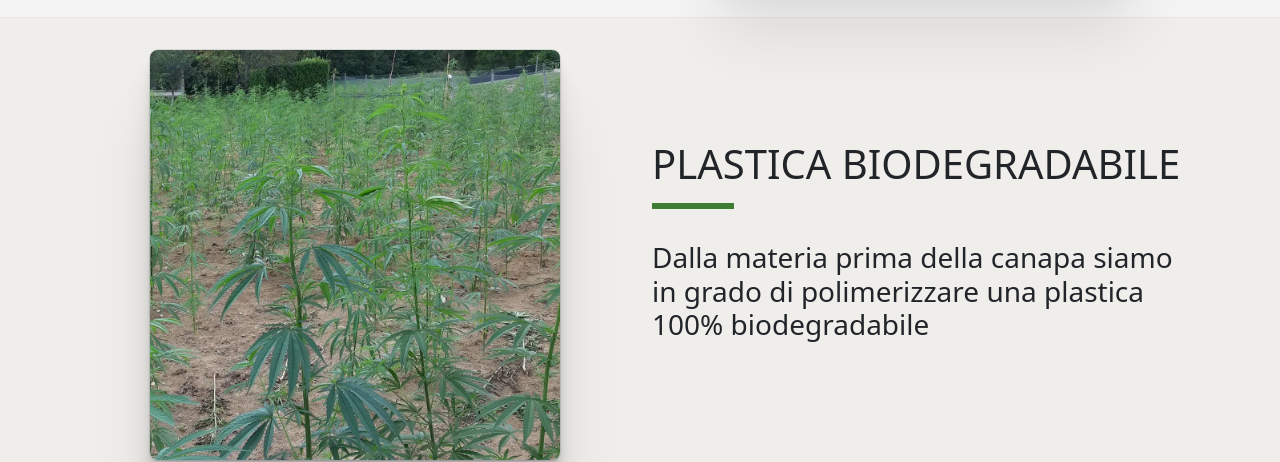
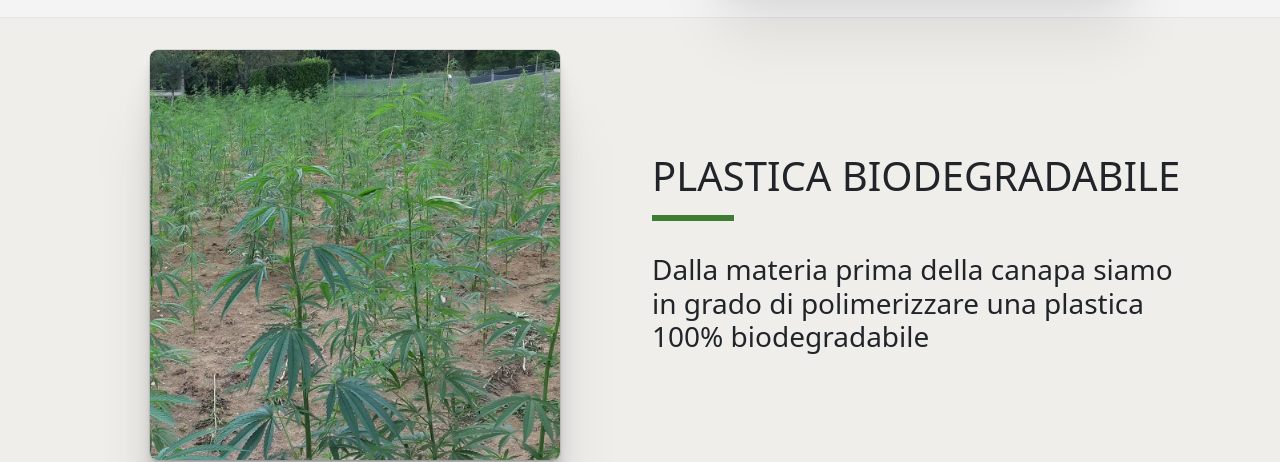
Before and after one commit to mattia-m1/mattia-m1.github.io, a plain HTML site: page index.html in a window 1280 px wide. Shown: the part 980-1442 px from the top of the page. Drawn offline with nearby package versions, Linux system fonts and the light colour scheme.

Commit message:
Update index.html

```diff
--- a/index.html
+++ b/index.html
@@ -59,7 +59,7 @@
         <center><img src="img/hemp bioplastic.webp" class="img-homepage" alt="Responsive image"></center>
     </div>
     <div class="col-md-6">
-      <div class="textcol-1">
+      <div class="textcol-1"><br>
       <h1>PLASTICA BIODEGRADABILE</h1>
       <div class="title-separator"></div>
       <h3>Dalla materia prima della canapa siamo in grado di polimerizzare una plastica 100% biodegradabile</h3>
```
